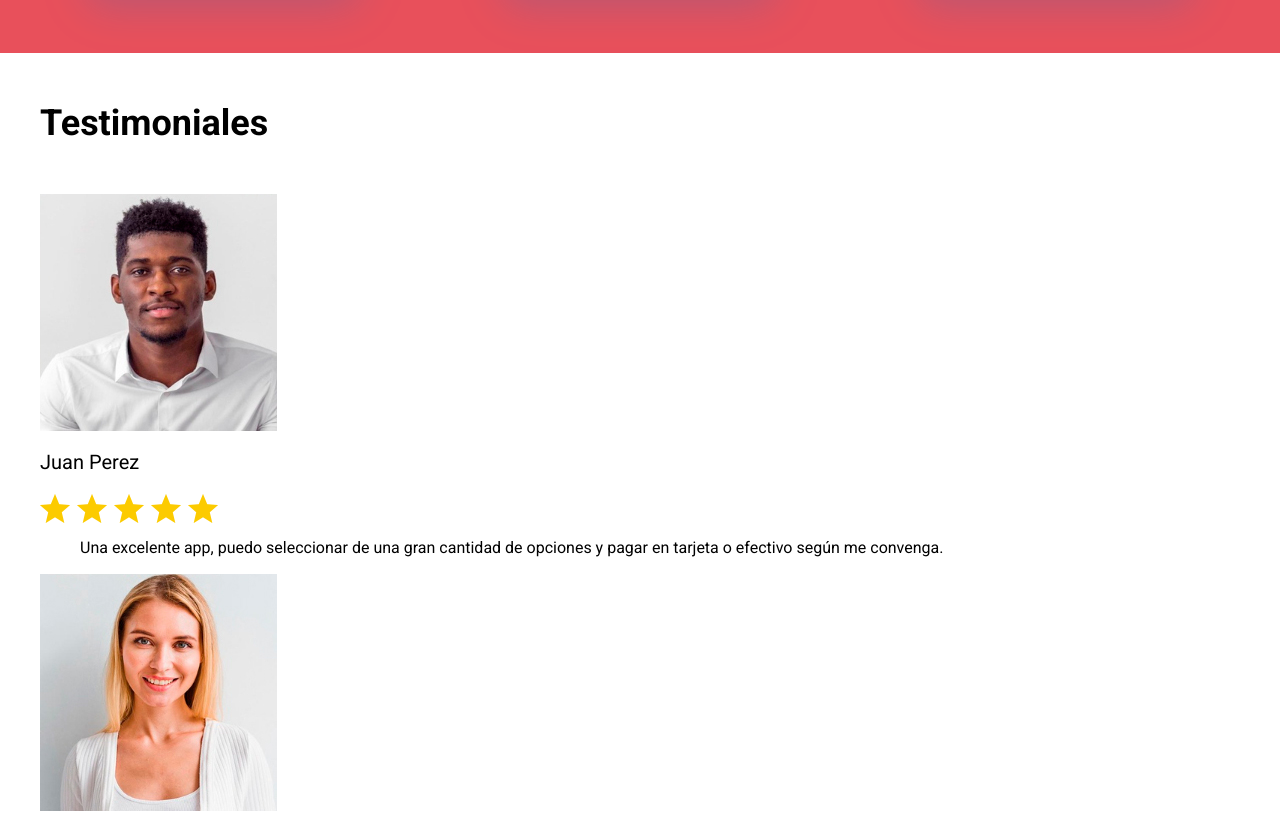
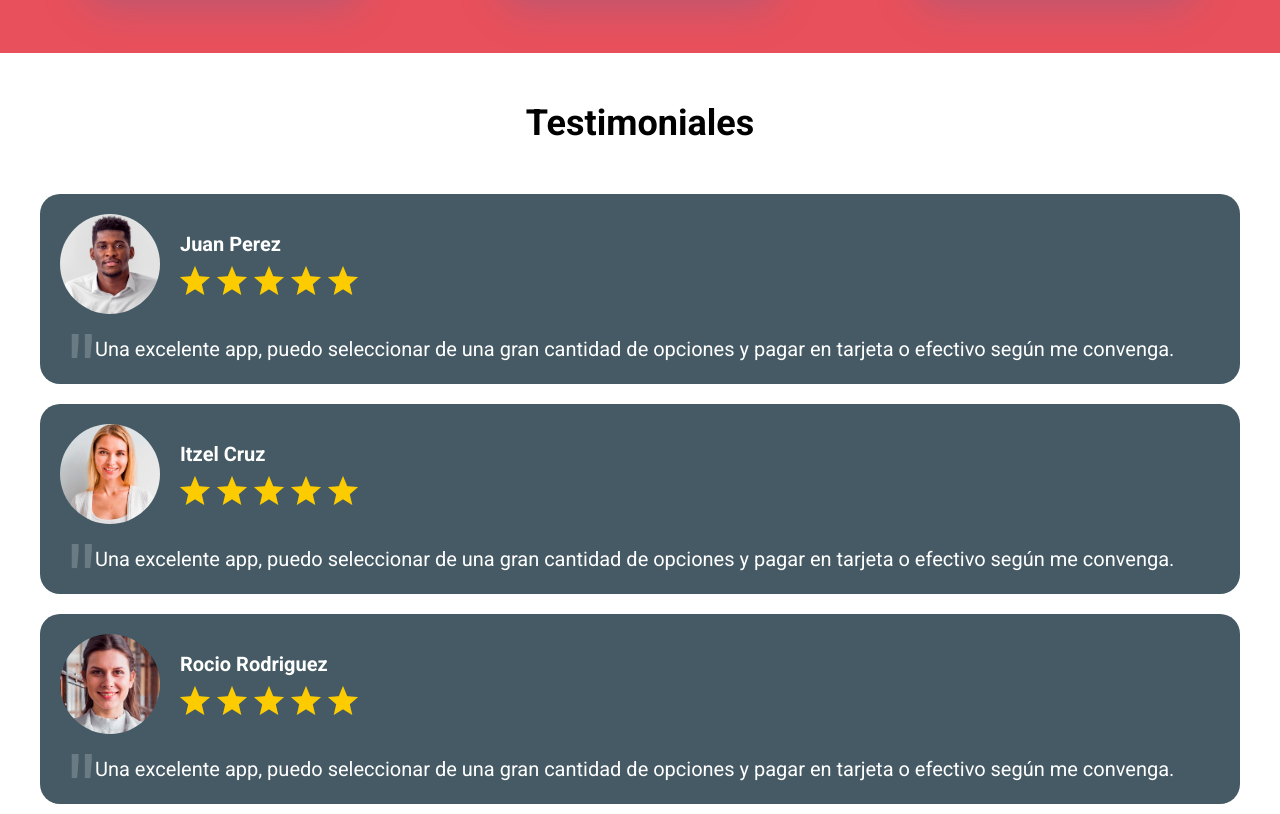
Before and after one commit to GiovanniOlan/course-css-la-guia-completa, a website: page 12-DeliveryApp/index.html in a window 1280 px wide. Shown: the part 1629-2443 px from the top of the page. Drawn offline with nearby package versions, Linux system fonts and the light colour scheme; files that its build step writes are made by us from their sources; files whose address does not match are found by name.

Commit message:
testimonial component done

```diff
--- a/12-DeliveryApp/src/scss/app.scss
+++ b/12-DeliveryApp/src/scss/app.scss
@@ -2,3 +2,4 @@
 @use "header";
 @use "form";
 @use "steps";
+@use "testimonialSection";
--- /dev/null
+++ b/12-DeliveryApp/src/scss/testimonialSection/_index.scss
@@ -0,0 +1,2 @@
+@forward "testimonialSection";
+@forward "testimonial";
--- /dev/null
+++ b/12-DeliveryApp/src/scss/testimonialSection/_testimonial.scss
@@ -0,0 +1,57 @@
+@use "../base/variables" as v;
+@use "../base/mixins" as m;
+
+.testimonial {
+  background-color: v.$secundario;
+  padding: 2rem;
+  border-radius: 2rem;
+
+  // Separation between child elements
+  display: flex;
+  flex-direction: column;
+  gap: 2rem;
+  //-->
+
+  &__header {
+    display: flex;
+    // justify-content: space-between;
+    gap: 2rem;
+    align-items: center;
+  }
+
+  &__imgProfile {
+    flex-basis: 10rem;
+    border-radius: 50%;
+    overflow: hidden;
+  }
+
+  &__information {
+    display: flex;
+    flex-direction: column;
+    gap: 1rem;
+  }
+
+  &__autor {
+    color: v.$blanco;
+    font-weight: 700;
+    margin: 0;
+  }
+
+  &__comment {
+    font-size: 2rem;
+    color: v.$blanco;
+    margin: 0;
+    line-height: 1.5;
+    position: relative;
+    padding-left: 3.5rem;
+
+    &::before {
+      content: '"';
+      font-size: 10rem;
+      position: absolute;
+      opacity: 0.2;
+      top: -34px;
+      left: 5px;
+    }
+  }
+}
--- /dev/null
+++ b/12-DeliveryApp/src/scss/testimonialSection/_testimonialSection.scss
@@ -0,0 +1,14 @@
+@use "../base/variables" as v;
+@use "../base/mixins" as m;
+
+.testimonialSection {
+  &__title {
+    text-align: center;
+  }
+
+  &__grid {
+    display: flex;
+    flex-direction: column;
+    gap: 2rem;
+  }
+}
```
